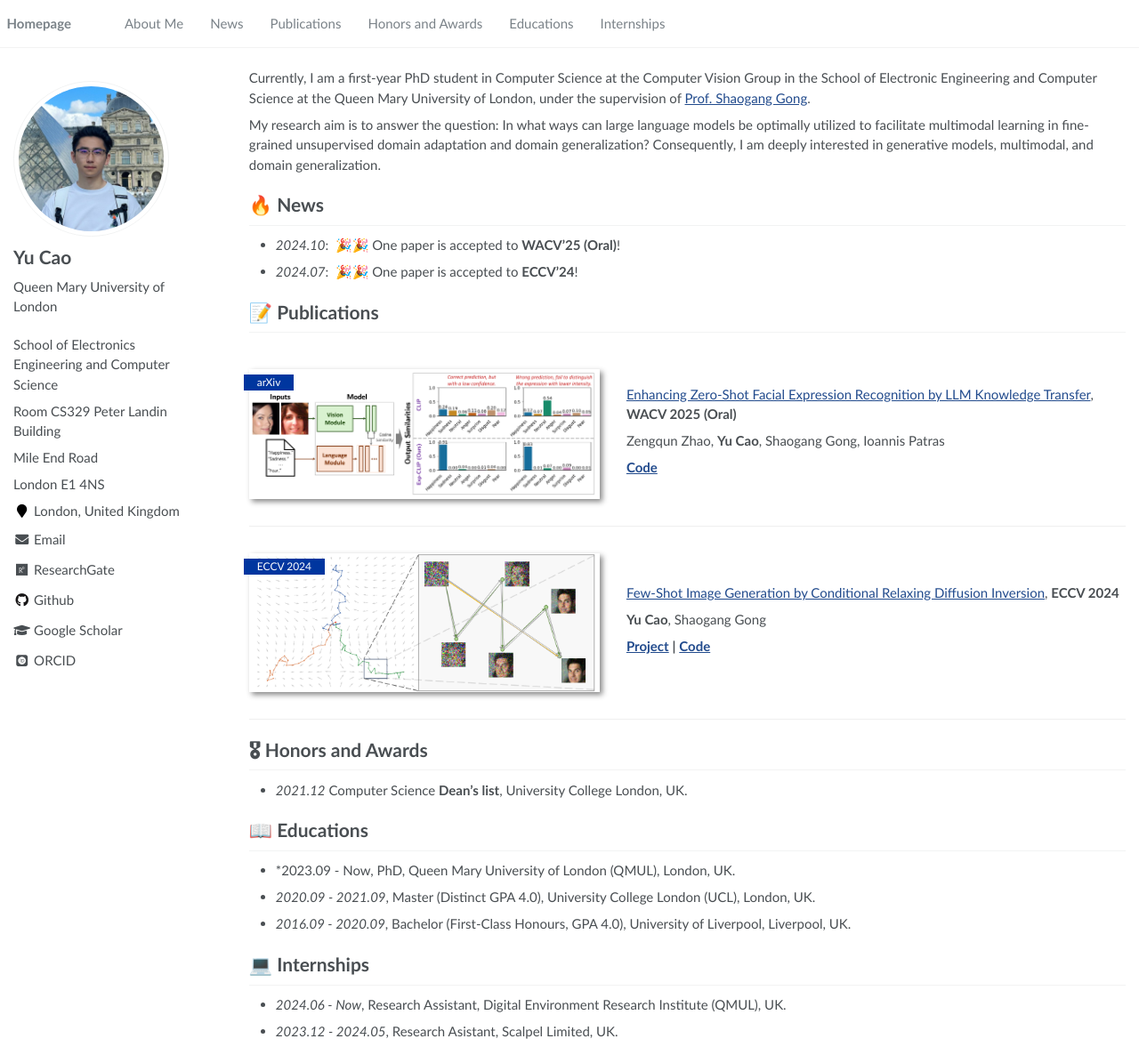
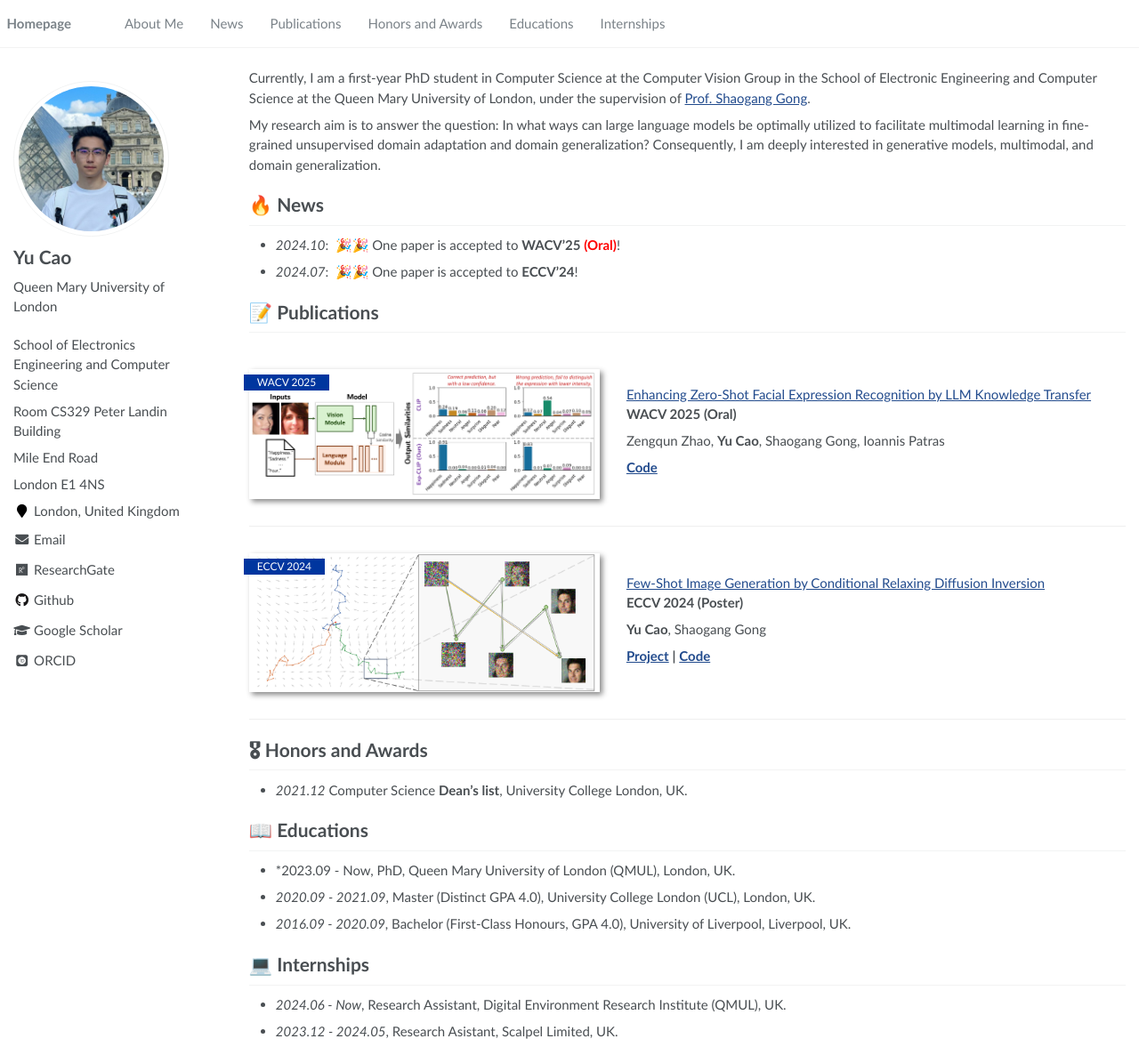
Before and after one commit to Artcs1/Artcs1.github.io, a Jekyll site: the page built from _pages/about.md, in a window 1280 px wide and 1186 px high. Shown: the whole window at 89% size. Built offline with Jekyll 4.4.1, drawn with Linux system fonts in a browser that asks for light colours; some web fonts are replaced.

Commit message:
minor update

```diff
--- a/_pages/about.md
+++ b/_pages/about.md
@@ -23,15 +23,16 @@
 
 
 # 🔥 News
-- *2024.10*: &nbsp;🎉🎉 One paper is accepted to **WACV'25 (Oral)**!
+- *2024.10*: &nbsp;🎉🎉 One paper is accepted to **WACV'25 <span style="color:red">(Oral)</span>**!
 - *2024.07*: &nbsp;🎉🎉 One paper is accepted to **ECCV'24**!
 
 # 📝 Publications
 
-<div class='paper-box'><div class='paper-box-image'><div><div class="badge">arXiv</div><img src='images/01.png' alt="WACV2025" width="100%"></div></div>
+<div class='paper-box'><div class='paper-box-image'><div><div class="badge">WACV 2025</div><img src='images/01.png' alt="WACV2025" width="100%"></div></div>
 <div class='paper-box-text' markdown="1">
 
-[Enhancing Zero-Shot Facial Expression Recognition by LLM Knowledge Transfer](https://arxiv.org/abs/2405.19100), **WACV 2025 (Oral)**
+[Enhancing Zero-Shot Facial Expression Recognition by LLM Knowledge Transfer](https://arxiv.org/abs/2405.19100)
+**WACV 2025 (Oral)**
 
 Zengqun Zhao, **Yu Cao**, Shaogang Gong, Ioannis Patras
 
@@ -42,7 +43,8 @@
 <div class='paper-box'><div class='paper-box-image'><div><div class="badge">ECCV 2024</div><img src='images/02.png' alt="ECCV2024" width="100%"></div></div>
 <div class='paper-box-text' markdown="1">
 
-[Few-Shot Image Generation by Conditional Relaxing Diffusion Inversion](https://arxiv.org/abs/2407.07249), **ECCV 2024**
+[Few-Shot Image Generation by Conditional Relaxing Diffusion Inversion](https://arxiv.org/abs/2407.07249)
+**ECCV 2024 (Poster)**
 
 **Yu Cao**, Shaogang Gong
 
```
